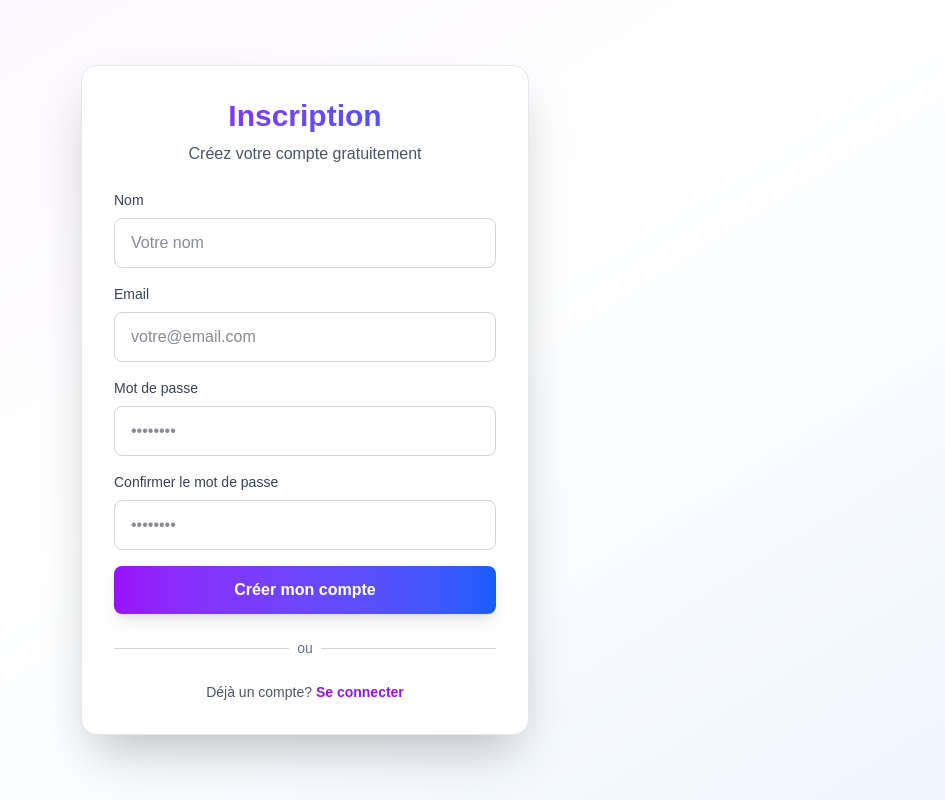
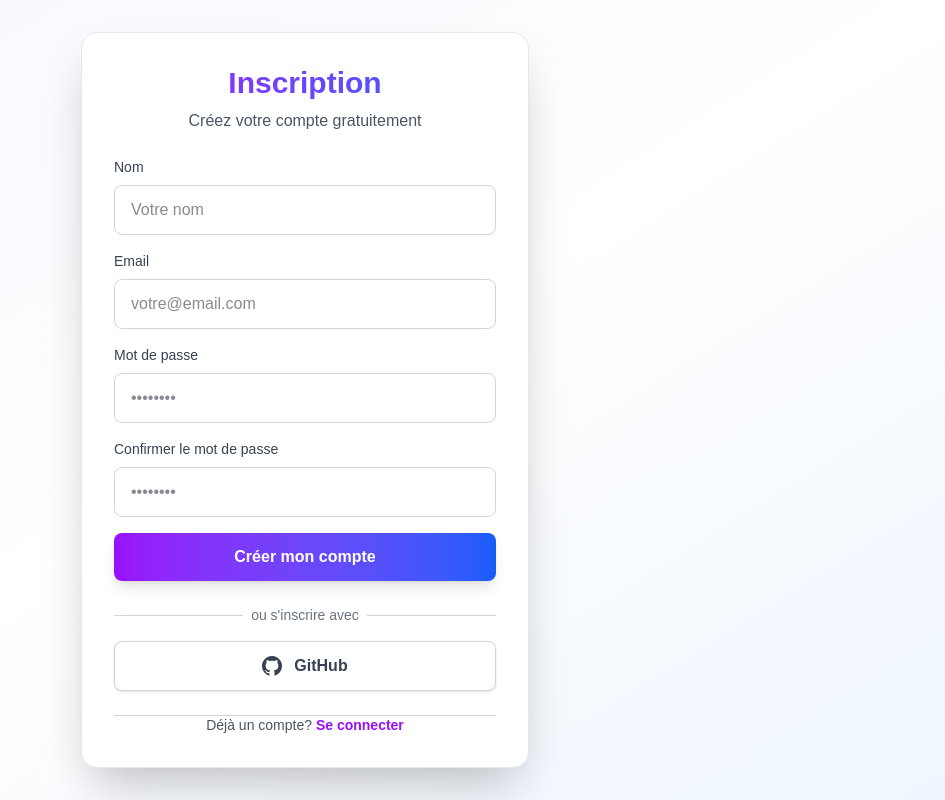
Before and after one commit to MrTangoo/DashFlow, a Next.js app: page /register in a window 1280 px wide. Shown: the whole page, without its empty margins (335-1280 px from the left). Built offline with nearby package versions, Linux system fonts and the light colour scheme.

Commit message:
Add Github OAuth

```diff
--- a/app/api/auth/[...nextauth]/route.ts
+++ b/app/api/auth/[...nextauth]/route.ts
@@ -3,6 +3,7 @@
 import CredentialsProvider from "next-auth/providers/credentials"
 import prisma from "@/lib/prisma"
 import bcrypt from "bcrypt"
+import GithubProvider from "next-auth/providers/github"
 
 export const authOptions = {
     adapter: PrismaAdapter(prisma) as any,
@@ -34,6 +35,10 @@
                 }
             },
         }),
+        GithubProvider({
+            clientId: process.env.GITHUB_ID!,
+            clientSecret: process.env.GITHUB_SECRET!,
+        }),
     ],
     callbacks: {
         async jwt({ token, user }: any) {
--- a/app/login/page.tsx
+++ b/app/login/page.tsx
@@ -131,15 +131,35 @@
                         </button>
                     </form>
 
+                    {/* Social Login */}
+                    <div className="space-y-4">
+                        <div className="relative">
+                            <div className="absolute inset-0 flex items-center">
+                                <div className="w-full border-t border-gray-300 dark:border-gray-600"></div>
+                            </div>
+                            <div className="relative flex justify-center text-sm">
+                                <span className="px-2 bg-white dark:bg-gray-800 text-gray-500">
+                                    ou continuer avec
+                                </span>
+                            </div>
+                        </div>
+
+                        <button
+                            type="button"
+                            onClick={() => signIn("github", { callbackUrl: "/" })}
+                            className="w-full flex items-center justify-center gap-3 bg-white dark:bg-gray-700 border border-gray-300 dark:border-gray-600 text-gray-700 dark:text-white font-semibold py-3 px-4 rounded-lg transition-all duration-200 transform hover:scale-[1.02] active:scale-[0.98] shadow-sm hover:bg-gray-50 dark:hover:bg-gray-600"
+                        >
+                            <svg className="w-5 h-5" viewBox="0 0 24 24" fill="currentColor">
+                                <path d="M12 0c-6.626 0-12 5.373-12 12 0 5.302 3.438 9.8 8.207 11.387.599.111.793-.261.793-.577v-2.234c-3.338.726-4.033-1.416-4.033-1.416-.546-1.387-1.333-1.756-1.333-1.756-1.089-.745.083-.729.083-.729 1.205.084 1.839 1.237 1.839 1.237 1.07 1.834 2.807 1.304 3.492.997.107-.775.418-1.305.762-1.604-2.665-.305-5.467-1.334-5.467-5.931 0-1.311.469-2.381 1.236-3.221-.124-.303-.535-1.524.117-3.176 0 0 1.008-.322 3.301 1.23.957-.266 1.983-.399 3.003-.404 1.02.005 2.047.138 3.006.404 2.291-1.552 3.297-1.23 3.297-1.23.653 1.653.242 2.874.118 3.176.77.84 1.235 1.911 1.235 3.221 0 4.609-2.807 5.624-5.479 5.921.43.372.823 1.102.823 2.222v3.293c0 .319.192.694.801.576 4.765-1.589 8.199-6.086 8.199-11.386 0-6.627-5.373-12-12-12z" />
+                            </svg>
+                            GitHub
+                        </button>
+                    </div>
+
                     {/* Divider */}
                     <div className="relative">
                         <div className="absolute inset-0 flex items-center">
                             <div className="w-full border-t border-gray-300 dark:border-gray-600"></div>
-                        </div>
-                        <div className="relative flex justify-center text-sm">
-                            <span className="px-2 bg-white dark:bg-gray-800 text-gray-500">
-                                ou
-                            </span>
                         </div>
                     </div>
 
--- a/app/register/page.tsx
+++ b/app/register/page.tsx
@@ -202,15 +202,35 @@
                         </button>
                     </form>
 
+                    {/* Social Login */}
+                    <div className="space-y-4">
+                        <div className="relative">
+                            <div className="absolute inset-0 flex items-center">
+                                <div className="w-full border-t border-gray-300 dark:border-gray-600"></div>
+                            </div>
+                            <div className="relative flex justify-center text-sm">
+                                <span className="px-2 bg-white dark:bg-gray-800 text-gray-500">
+                                    ou s'inscrire avec
+                                </span>
+                            </div>
+                        </div>
+
+                        <button
+                            type="button"
+                            onClick={() => signIn("github", { callbackUrl: "/" })}
+                            className="w-full flex items-center justify-center gap-3 bg-white dark:bg-gray-700 border border-gray-300 dark:border-gray-600 text-gray-700 dark:text-white font-semibold py-3 px-4 rounded-lg transition-all duration-200 transform hover:scale-[1.02] active:scale-[0.98] shadow-sm hover:bg-gray-50 dark:hover:bg-gray-600"
+                        >
+                            <svg className="w-5 h-5" viewBox="0 0 24 24" fill="currentColor">
+                                <path d="M12 0c-6.626 0-12 5.373-12 12 0 5.302 3.438 9.8 8.207 11.387.599.111.793-.261.793-.577v-2.234c-3.338.726-4.033-1.416-4.033-1.416-.546-1.387-1.333-1.756-1.333-1.756-1.089-.745.083-.729.083-.729 1.205.084 1.839 1.237 1.839 1.237 1.07 1.834 2.807 1.304 3.492.997.107-.775.418-1.305.762-1.604-2.665-.305-5.467-1.334-5.467-5.931 0-1.311.469-2.381 1.236-3.221-.124-.303-.535-1.524.117-3.176 0 0 1.008-.322 3.301 1.23.957-.266 1.983-.399 3.003-.404 1.02.005 2.047.138 3.006.404 2.291-1.552 3.297-1.23 3.297-1.23.653 1.653.242 2.874.118 3.176.77.84 1.235 1.911 1.235 3.221 0 4.609-2.807 5.624-5.479 5.921.43.372.823 1.102.823 2.222v3.293c0 .319.192.694.801.576 4.765-1.589 8.199-6.086 8.199-11.386 0-6.627-5.373-12-12-12z" />
+                            </svg>
+                            GitHub
+                        </button>
+                    </div>
+
                     {/* Divider */}
                     <div className="relative">
                         <div className="absolute inset-0 flex items-center">
                             <div className="w-full border-t border-gray-300 dark:border-gray-600"></div>
-                        </div>
-                        <div className="relative flex justify-center text-sm">
-                            <span className="px-2 bg-white dark:bg-gray-800 text-gray-500">
-                                ou
-                            </span>
                         </div>
                     </div>
 
```
